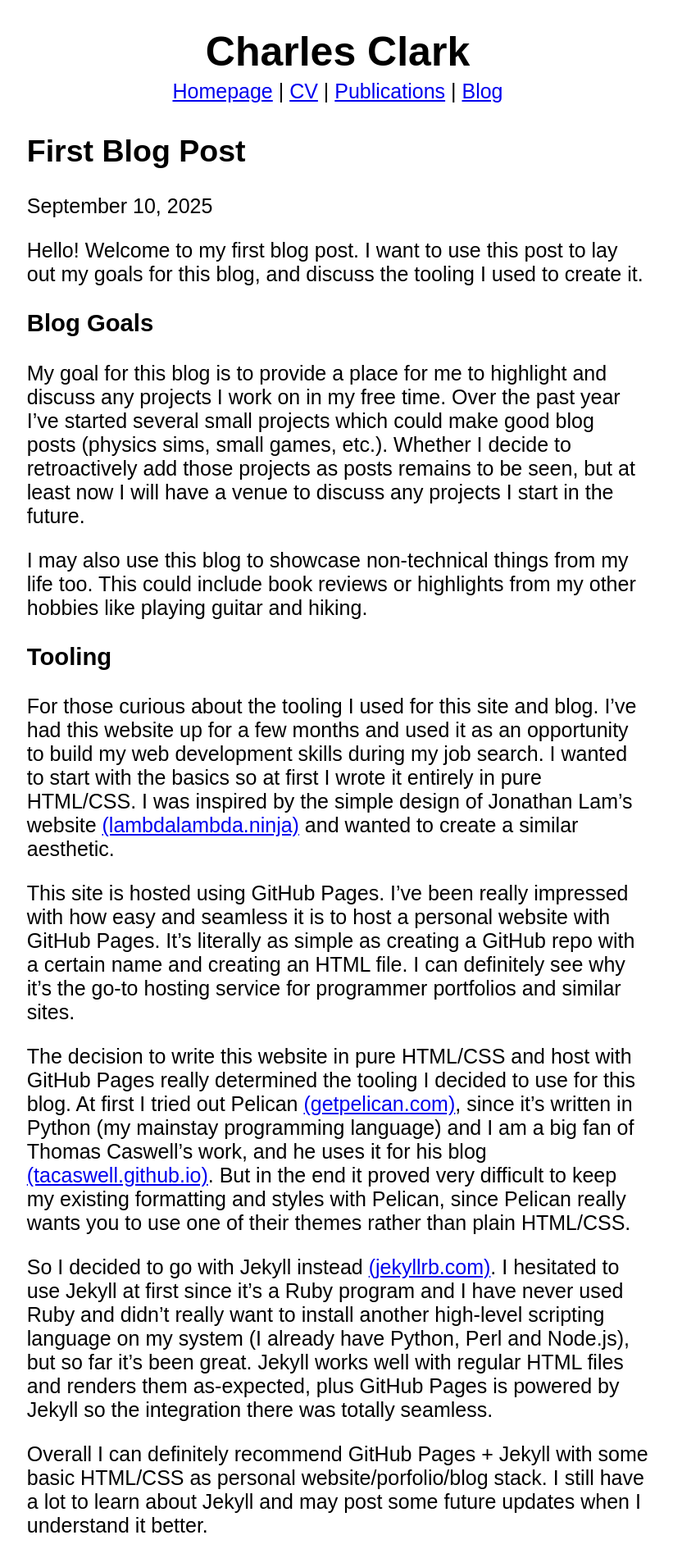
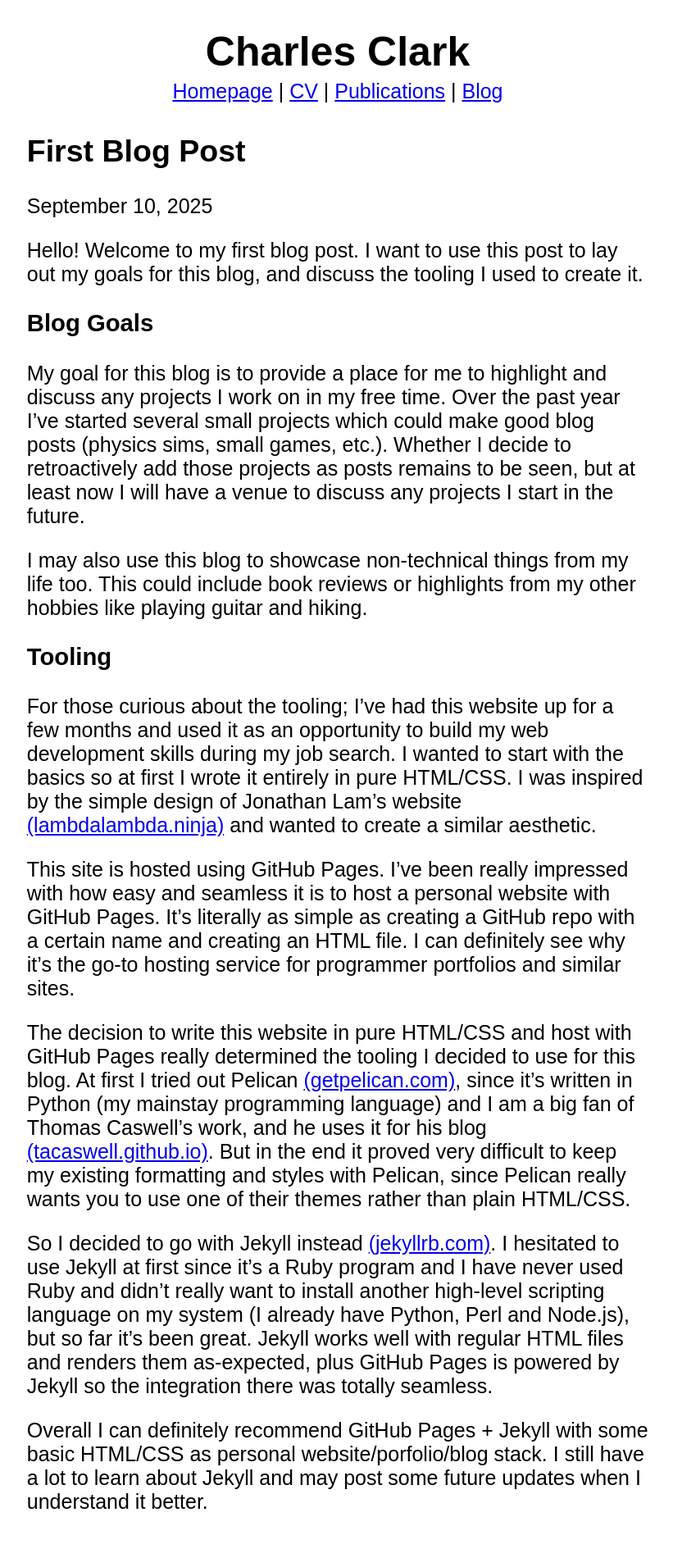
Before and after one commit to CharlesC30/charlesc30.github.io, a Jekyll site: the page built from _posts/2025-09-10-first-blog-post.md, in a window 1280 px wide. Shown: the whole page at 82% size, without its empty margins (228-1049 px from the left). Built offline with Jekyll 4.4.1, drawn with Linux system fonts in a browser that asks for light colours; after the commit the page ends 1871 px from its top, so only the background shows below that.

Commit message:
minor edits

```diff
--- a/_posts/2025-09-10-first-blog-post.md
+++ b/_posts/2025-09-10-first-blog-post.md
@@ -17,7 +17,7 @@ I may also use this blog to showcase non-technical things from my life too. This
 
 ### Tooling
 
-For those curious about the tooling I used for this site and blog. I've had this website up for a few months and used it as an opportunity to build my web development skills during my job search. I wanted to start with the basics so at first I wrote it entirely in pure HTML/CSS. I was inspired by the simple design of Jonathan Lam's website [(lambdalambda.ninja)](https://lambdalambda.ninja/) and wanted to create a similar aesthetic.
+For those curious about the tooling; I've had this website up for a few months and used it as an opportunity to build my web development skills during my job search. I wanted to start with the basics so at first I wrote it entirely in pure HTML/CSS. I was inspired by the simple design of Jonathan Lam's website [(lambdalambda.ninja)](https://lambdalambda.ninja/) and wanted to create a similar aesthetic.
 
 This site is hosted using GitHub Pages. I've been really impressed with how easy and seamless it is to host a personal website with GitHub Pages. It's literally as simple as creating a GitHub repo with a certain name and creating an HTML file. I can definitely see why it's the go-to hosting service for programmer portfolios and similar sites.
 
```
